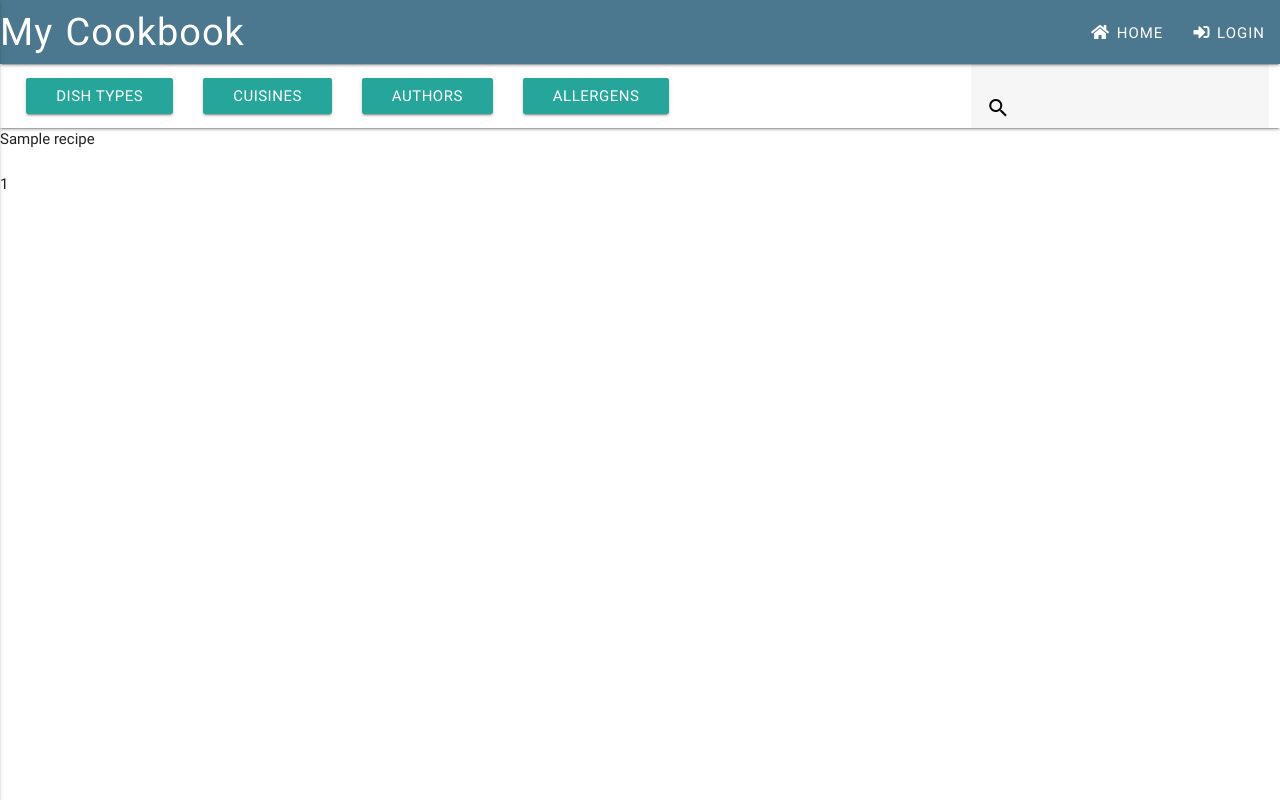
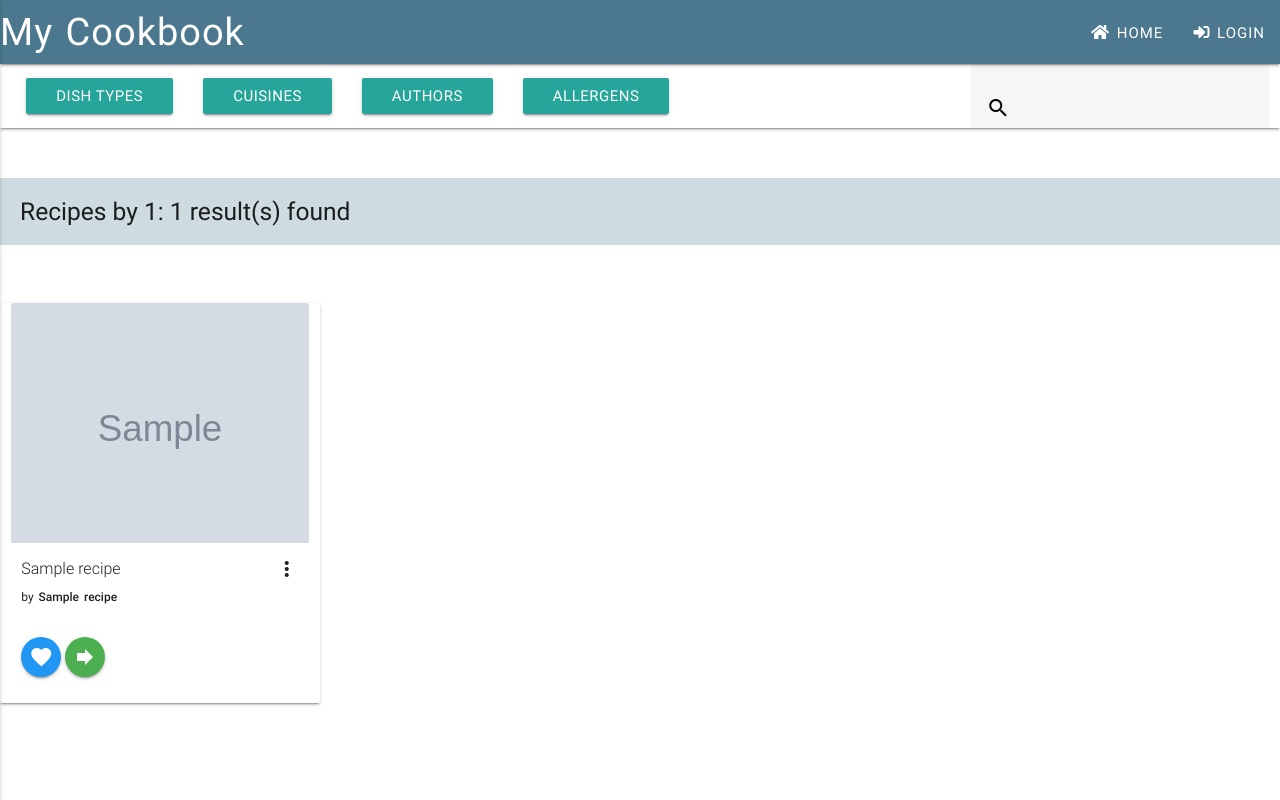
Before and after one commit to Code-Institute-Submissions/online-cookbook-3, a Flask app: page /search_author/1 in a window 1280 px wide. Run offline with Flask 2, Linux system fonts and the light colour scheme; grey boxes marked "Sample" are stand-in pictures; a database or web service that is not in the repository returns one stand-in record (values such as "Sample title"); some libraries are stand-ins or nearby versions.

Commit message:
Added functionality to search by author name or cuisine

```diff
--- a/app.py
+++ b/app.py
@@ -264,7 +264,7 @@ def search_cuisine(cuisine_name):
     recipes =  mongo.db.recipes
     cuisine_result = recipes.find({'cuisine_name': cuisine_name})
     cuisine_count = cuisine_result.count()
-    return render_template('searchcuisine.html', result = cuisine_result,
+    return render_template('searchcuisine.html', result = cuisine_result, cuisine_name = cuisine_name,
                             count = cuisine_count, cuisines=cuisines, dishes=dishes, users=users, allergens=allergens)
 
 """ Search by dish types """
@@ -290,7 +290,7 @@ def search_author(author_name):
     recipes =  mongo.db.recipes
     author_result = recipes.find({'recipe_author_name': author_name})
     author_count = author_result.count()
-    return render_template('searchauthor.html', result = author_result,
+    return render_template('searchauthor.html', result = author_result, author_name=author_name,
                             count = author_count, dishes=dishes, cuisines=cuisines, users=users, allergens=allergens)
 
 """ Search by allergens """
--- a/templates/base.html
+++ b/templates/base.html
@@ -114,9 +114,9 @@
                       {% endif %}
                   {% endfor %}
                 </ul>
-                <form class="col s12 l3">
+                <form class="col s12 l3" action="" method="POST">
                     <div class="input-field">
-                      <input id="search" type="search" required>
+                      <input name="search" id="search" type="search" required>
                       <label class="label-icon" for="search"><i class="material-icons search-icon">search</i></label>
                       <i class="material-icons">close</i>
                     </div>
--- a/templates/searchauthor.html
+++ b/templates/searchauthor.html
@@ -1,8 +1,28 @@
 {% extends 'base.html' %}{% block content %}
 
-{% for res in result %}
-{{res.recipe_author_name}}<br><br>
-{% endfor %}
-{{count}}
+<h5 class="heading">Recipes by {{author_name}}: {{count}} result(s) found</h5>
+<div class="row">
+    {% for res in result %}
+    <div class="card medium col s8 offset-s2 m6 l3">
+        <div class="card-image waves-effect waves-block waves-light">
+          <img class="activator" height="250" src="{{res.recipe_image_url}}">
+        </div>
+        <div class="card-content">
+          <span class="card-title activator grey-text text-darken-4">{{res.recipe_title}}<i class="material-icons right">more_vert</i></span>
+          <span class="small-text">by <strong>{{res.recipe_author_name}}</strong></span>
+          <p class="card-icons">
+              <a href="" class="btn-floating waves-effect waves-light blue"><i class="material-icons">favorite</i></a>
+              <a href="{{url_for('the_recipe', recipe_id = res._id, recipe_title = res.recipe_title)}}" class="btn-floating waves-effect waves-light green"><i class="material-icons">forward</i></a>
+          </p>
+
+        </div>
+        <div class="card-reveal">
+          <span class="card-title grey-text text-darken-4"><i class="material-icons right">close</i>{{res.recipe_title}}</span>
+          <p>{{res.recipe_short_description}}</p>
+        </div>
+    </div>
+    {% endfor %}
+</div>
+
 
 {% endblock %}
```
Also changed, not shown: templates/searchcuisine.html (+24 -4 lines).
